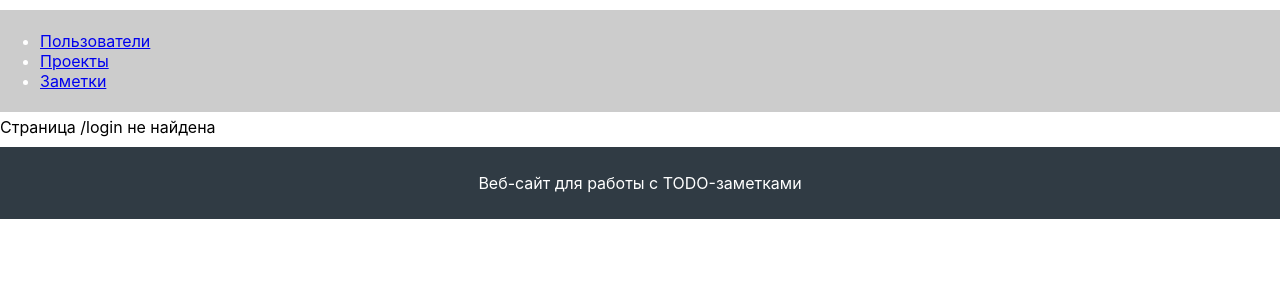
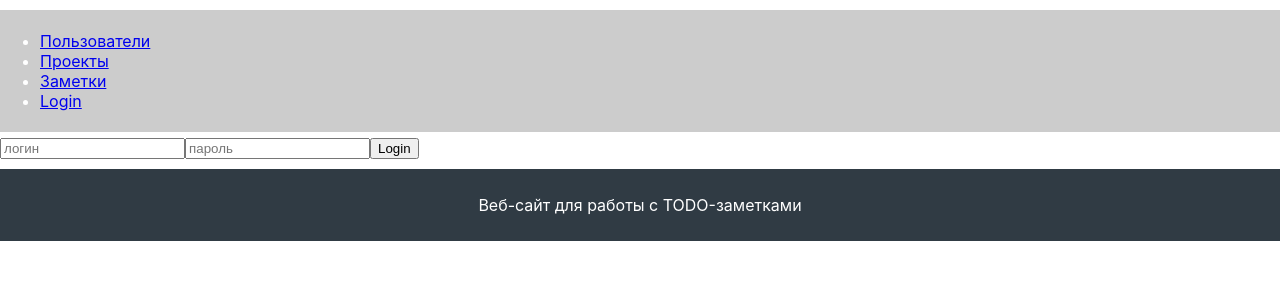
Before and after one commit to Vladimir-Novikov/DRF, a React (Create React App) app in the folder todo_notes/frontend/: page /login in a window 1280 px wide. Shown: the top 300 px of the page. Built offline with nearby package versions, Linux system fonts and the light colour scheme; no server answers.

Commit message:
login form

```diff
--- a/todo_notes/frontend/src/App.js
+++ b/todo_notes/frontend/src/App.js
@@ -9,6 +9,7 @@
 import Footer from './components/Footer';
 import ProjectTodos from './components/ProjectTodos';
 import TodoList from './components/Todo';
+import LoginForm from './components/LoginForm';
 
 
 
@@ -72,6 +73,7 @@
               <Route exact path='/users' element={<UserList users={this.state.users} />} />
               <Route exact path='/projects' element={<ProjectList projects={this.state.projects} />} />
               <Route exact path='/todo' element={<TodoList todos={this.state.todos} />} />
+              <Route exact path='/login' element={<LoginForm />} />
               <Route path='/' element={<Navigate to='/users' />} />
               <Route path='/project/:id' element={<ProjectTodos todos={this.state.todos} />} />
               <Route path='*' element={<NotFound />} />
--- a/todo_notes/frontend/src/components/Header.js
+++ b/todo_notes/frontend/src/components/Header.js
@@ -9,6 +9,7 @@
                     <li><Link to='/users'>Пользователи</Link></li>
                     <li><Link to='/projects'>Проекты</Link></li>
                     <li><Link to='/todo'>Заметки</Link></li>
+                    <li><Link to='/login'>Login</Link></li>
                 </ul>
             </nav>
         </div >
--- /dev/null
+++ b/todo_notes/frontend/src/components/LoginForm.js
@@ -0,0 +1,37 @@
+import React from 'react'
+
+
+class LoginForm extends React.Component {
+    constructor(prop) {
+        super(prop)
+        this.state = {
+            'login': '',
+            'password': ''
+
+        }
+    }
+
+    handleChange(event) {
+        this.setState({
+            [event.target.name]: event.target.value
+        })
+    }
+
+
+    handleSubmit(event) {
+        console.log(this.state.login + ' ' + this.state.password)
+        event.preventDefault()
+    }
+
+    render() {
+        return (
+            <form onSubmit={(event) => this.handleSubmit(event)}>
+                <input type='text' name='login' placeholder='логин' value={this.state.login} onChange={(event) => this.handleChange(event)} />
+                <input type='password' name='password' placeholder='пароль' value={this.state.password} onChange={(event) => this.handleChange(event)} />
+                <input type='submit' value='Login' />
+            </form>
+        )
+    }
+}
+
+export default LoginForm;
```
Also changed, not shown: 1 other file (tests, documents, lock files or other folders).
